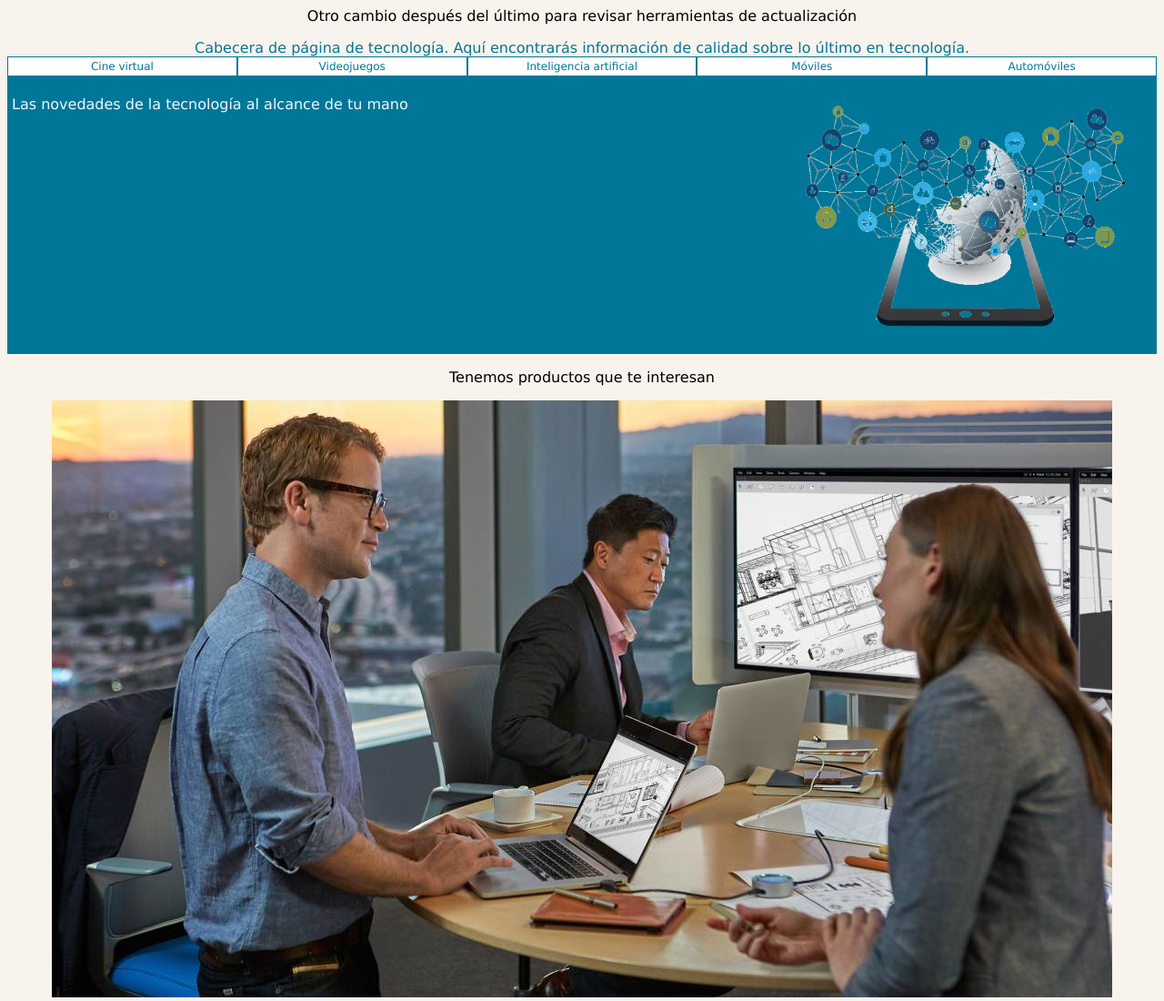
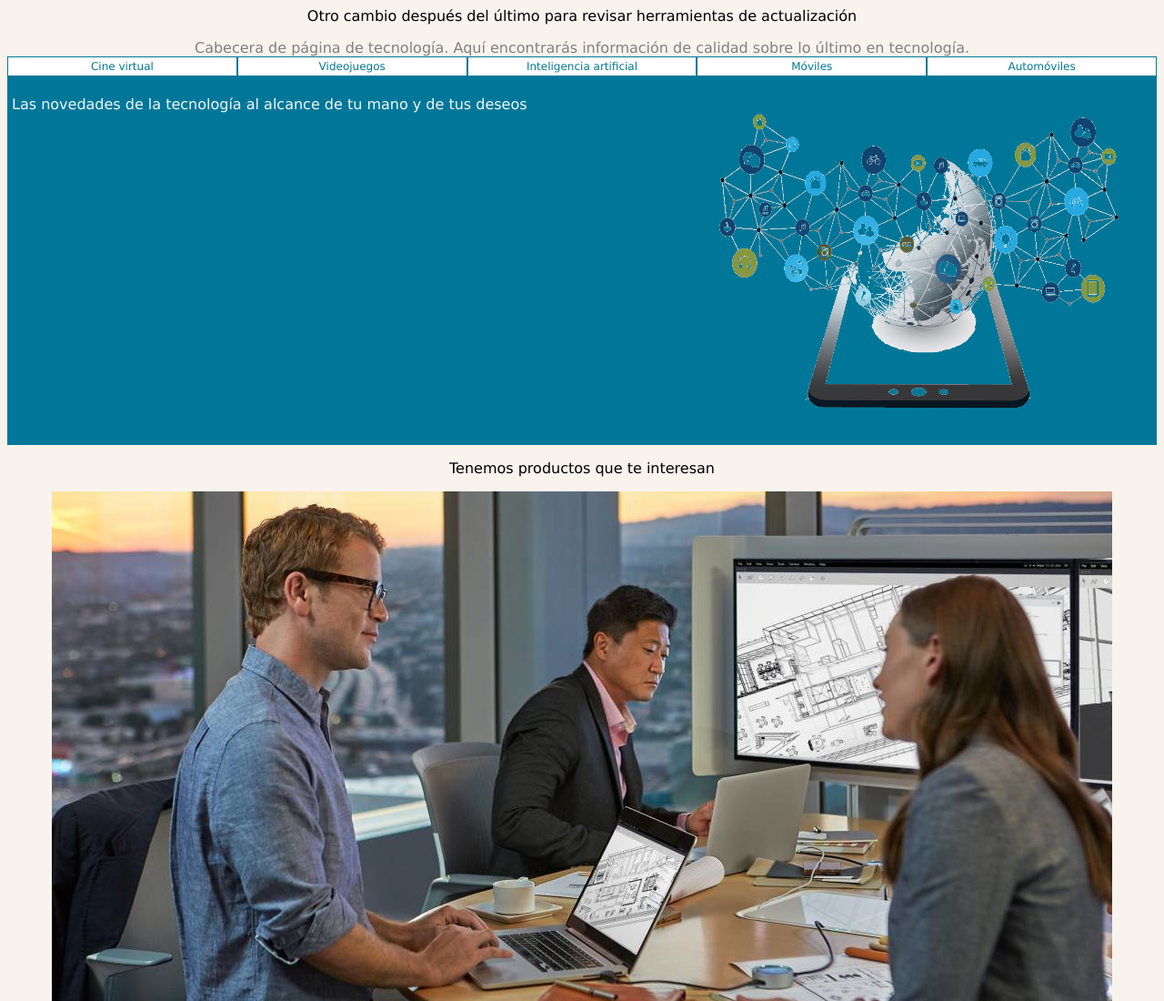
Before and after one commit to Caloeitor/blogtecnologia, a plain HTML site: page blogpost.html in a window 1280 px wide. Shown: the top 1100 px of the page at 91% size. Drawn offline with Linux system fonts and the light colour scheme.

Commit message:
se cambiaron tamaños de CSS y se agregó texto en el bloque de información del HTML

```diff
--- a/blogpost.css
+++ b/blogpost.css
@@ -27,8 +27,8 @@ body {
 }
 
 .expandir-imagen{
-    width: 400px;
-    height: 300px;
+    width: 500px;
+    height:400px;
 }
 
 #bloque-info {
@@ -41,7 +41,7 @@ body {
 }
 
 #cabecera {
-    color:rgb(0, 119, 152);
+    color: gray;
     font-family: Verdana, Geneva, Tahoma, sans-serif;
-    border-radius: 5px solid gray;
+    border-radius: 9px solid gray;
 }
--- a/blogpost.html
+++ b/blogpost.html
@@ -28,7 +28,7 @@
     </div>
 
     <div id="bloque-info">
-        <p>Las novedades de la tecnología al alcance de tu mano</p>
+        <p>Las novedades de la tecnología al alcance de tu mano y de tus deseos</p>
         <img src="./Imágenes/internet.png" alt="Internet" class="expandir-imagen">
     </div>
 
```
